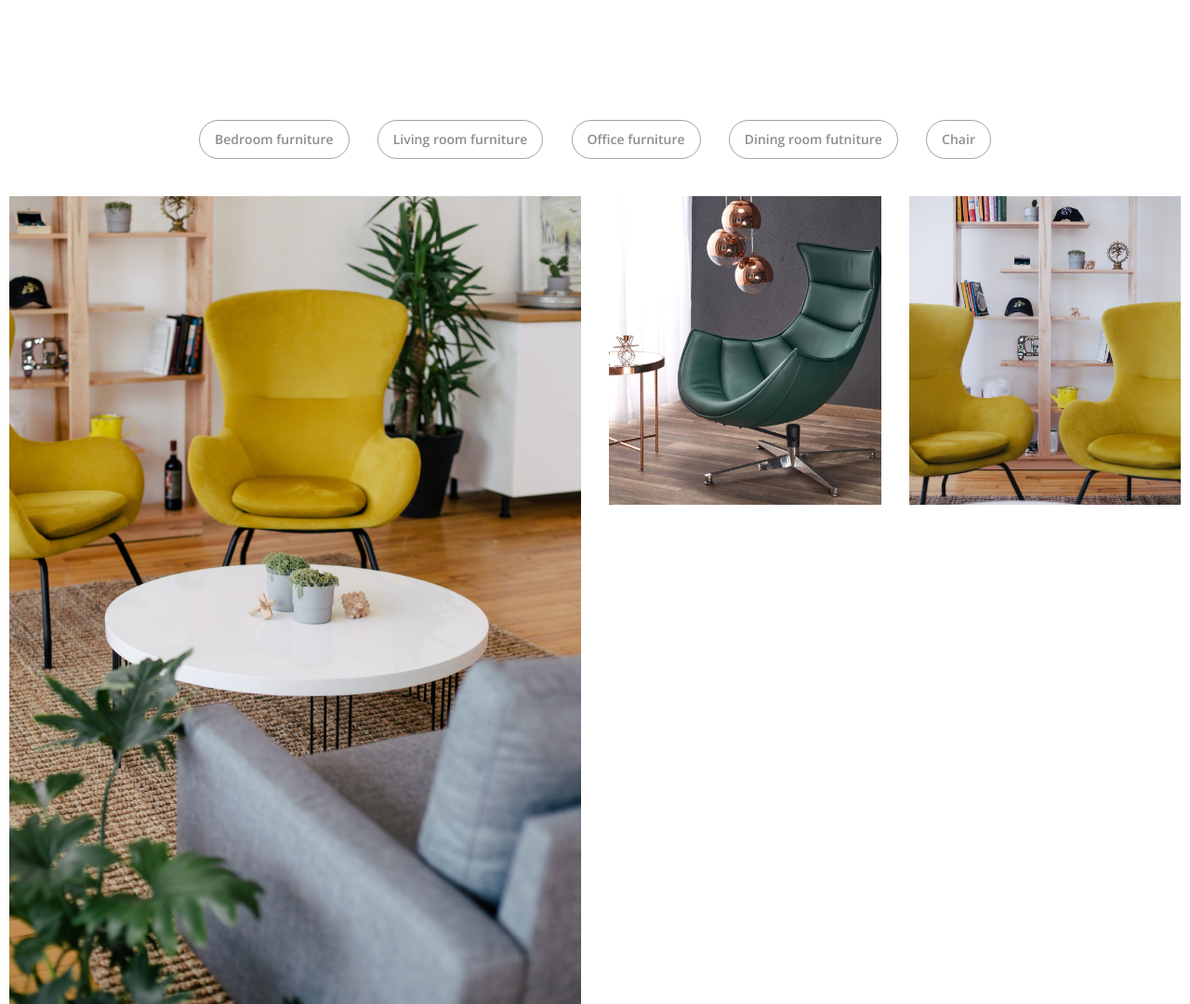
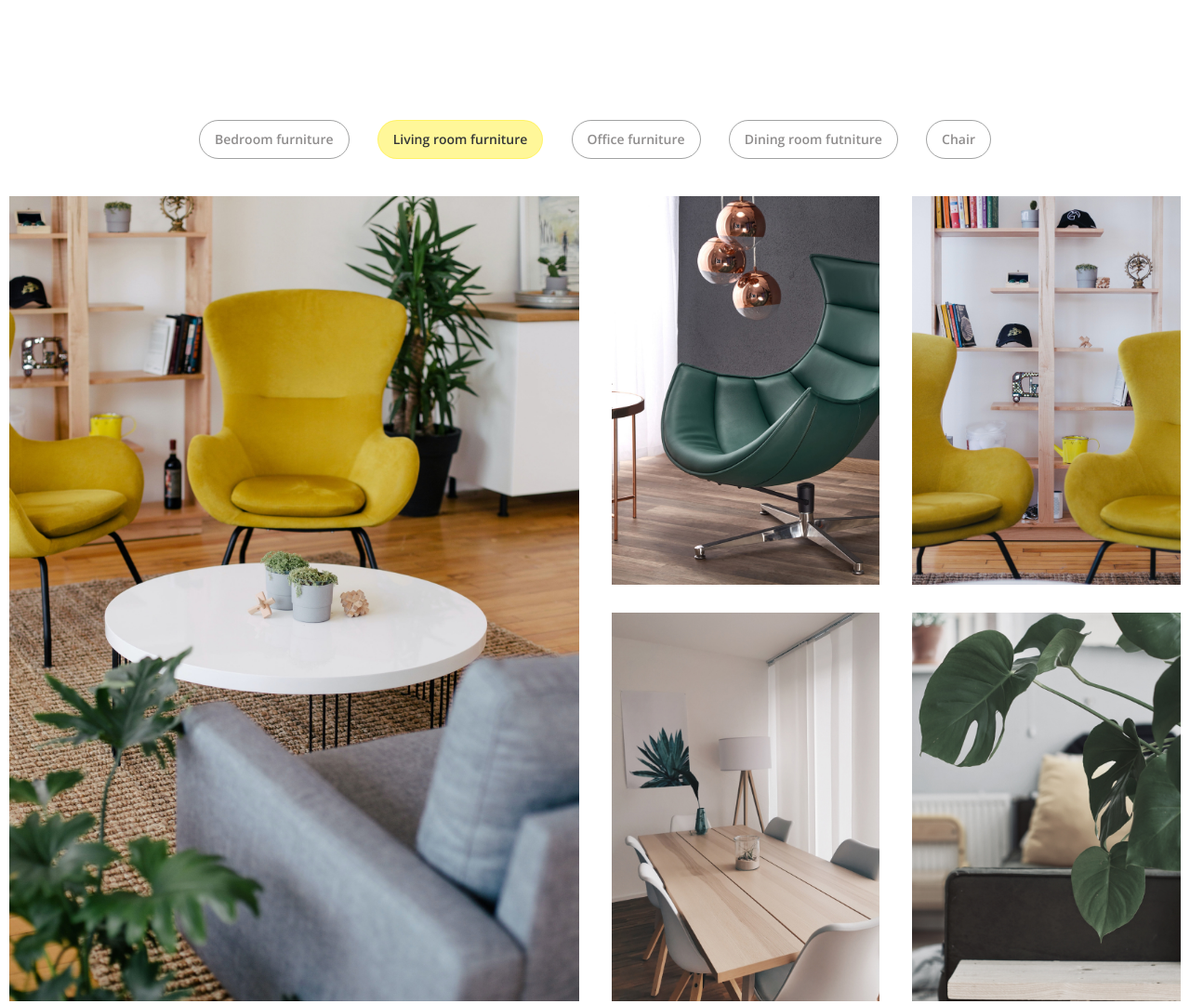
Before and after one commit to FedorLivshits/MultipageWebsite-gulp-scss, a website: page app/index.html in a window 1280 px wide. Shown: the part 2940-4020 px from the top of the page at 93% size. Drawn offline with nearby package versions, Linux system fonts and the light colour scheme; files that its build step writes are made by us from their sources.

Commit message:
finished gallery section

```diff
--- a/app/index.html
+++ b/app/index.html
@@ -258,14 +258,42 @@
         <div class="gallery">
             <div class="container-fluid">
                 <div class="gallery__btns">
-                    <button class="gallery__btn">Bedroom furniture</button>
-                    <button class="gallery__btn">Living room furniture</button>
-                    <button class="gallery__btn">Office furniture</button>
-                    <button class="gallery__btn">Dining room futniture</button>
-                    <button class="gallery__btn">Chair</button>
+                    <button class="gallery__btn" data-filter=".bedroom">Bedroom furniture</button>
+                    <button class="gallery__btn" data-filter=".living">Living room furniture</button>
+                    <button class="gallery__btn" data-filter=".office">Office furniture</button>
+                    <button class="gallery__btn" data-filter=".dining">Dining room futniture</button>
+                    <button class="gallery__btn" data-filter=".chair">Chair</button>
                 </div>
                 <div class="gallery__inner">
-                    <div class="gallery__items">
+                    <div class="gallery__items mix bedroom" >
+                        <img class="gallery__item-img" src="img/gallery/1.jpg" alt="" >
+                        <img class="gallery__item-img" src="img/gallery/2.jpg" alt="" >
+                        <img class="gallery__item-img" src="img/gallery/3.jpg" alt="" >
+                        <img class="gallery__item-img" src="img/gallery/4.jpg" alt="" >
+                        <img class="gallery__item-img" src="img/gallery/5.jpg" alt="" >
+                    </div>
+                    <div class="gallery__items mix living">
+                        <img class="gallery__item-img" src="img/gallery/1.jpg" alt="" >
+                        <img class="gallery__item-img" src="img/gallery/2.jpg" alt="" >
+                        <img class="gallery__item-img" src="img/gallery/3.jpg" alt="" >
+                        <img class="gallery__item-img" src="img/gallery/4.jpg" alt="" >
+                        <img class="gallery__item-img" src="img/gallery/5.jpg" alt="" >
+                    </div>
+                    <div class="gallery__items mix office">
+                        <img class="gallery__item-img" src="img/gallery/1.jpg" alt="" >
+                        <img class="gallery__item-img" src="img/gallery/2.jpg" alt="" >
+                        <img class="gallery__item-img" src="img/gallery/3.jpg" alt="" >
+                        <img class="gallery__item-img" src="img/gallery/4.jpg" alt="" >
+                        <img class="gallery__item-img" src="img/gallery/5.jpg" alt="" >
+                    </div>
+                    <div class="gallery__items mix dining">
+                        <img class="gallery__item-img" src="img/gallery/1.jpg" alt="" >
+                        <img class="gallery__item-img" src="img/gallery/2.jpg" alt="" >
+                        <img class="gallery__item-img" src="img/gallery/3.jpg" alt="" >
+                        <img class="gallery__item-img" src="img/gallery/4.jpg" alt="" >
+                        <img class="gallery__item-img" src="img/gallery/5.jpg" alt="" >
+                    </div>
+                    <div class="gallery__items mix chair">
                         <img class="gallery__item-img" src="img/gallery/1.jpg" alt="" >
                         <img class="gallery__item-img" src="img/gallery/2.jpg" alt="" >
                         <img class="gallery__item-img" src="img/gallery/3.jpg" alt="" >
--- a/app/js/main.js
+++ b/app/js/main.js
@@ -11,15 +11,21 @@ window.addEventListener('load', () => {
             rightSideMenu.classList.add('rightside-menu--close');
         })
     }
+
     rightSideMenu()
-})
 
-//jquery slick-slider
-$(function() {
+    //jquery slick-slider
     $('.top__slider').slick({
         dots: true,
         arrows: false,
         fade: true,
         autoPlay: true
     });
+
+    //mixitUp plugin for gallery
+    const mixer = mixitup('.gallery__inner', {
+        load: {
+            filter: '.living'
+        }
+    });
 })
--- a/app/scss/style.scss
+++ b/app/scss/style.scss
@@ -576,13 +576,28 @@
     cursor: pointer;
   }
 
+  .mixitup-control-active {
+    background: rgba(#FFEF35, .5);
+    border: 1px solid rgba(#FFEF35, .5);
+    color: $title;
+  }
+
   &__items {
     display: grid;
     grid-template-columns: repeat(4, 1fr);
     grid-template-rows: repeat(2, 1fr);
-    grid-gap: 30px;
+    grid-gap: 30px 35px;
   }
-  &__item-img:nth-child(1){
+
+  &__item-img {
+    object-fit: cover;
+    width: 100%;
+    max-height: 1150px;
+    height: 100%;
+  }
+
+  &__item-img:nth-child(1) {
     grid-column: span 2;
+    grid-row: span 2
   }
 }
--- a/gulpfile.js
+++ b/gulpfile.js
@@ -39,6 +39,7 @@ function scripts() {
     return src([
         'node_modules/jquery/dist/jquery.js',
         'node_modules/slick-carousel/slick/slick.js',
+        'node_modules/mixitup/dist/mixitup.js',
         'app/js/main.js'
     ])
         .pipe(concat('main.min.js'))
--- a/package.json
+++ b/package.json
@@ -14,6 +14,7 @@
     "gulp-sass": "^4.1.0",
     "gulp-uglify-es": "^2.0.0",
     "jquery": "^3.6.0",
+    "mixitup": "^3.3.1",
     "slick-carousel": "^1.8.1"
   },
   "scripts": {
```
Also changed, not shown: app/css/style.min.css, app/js/main.min.js, 1 other file.
